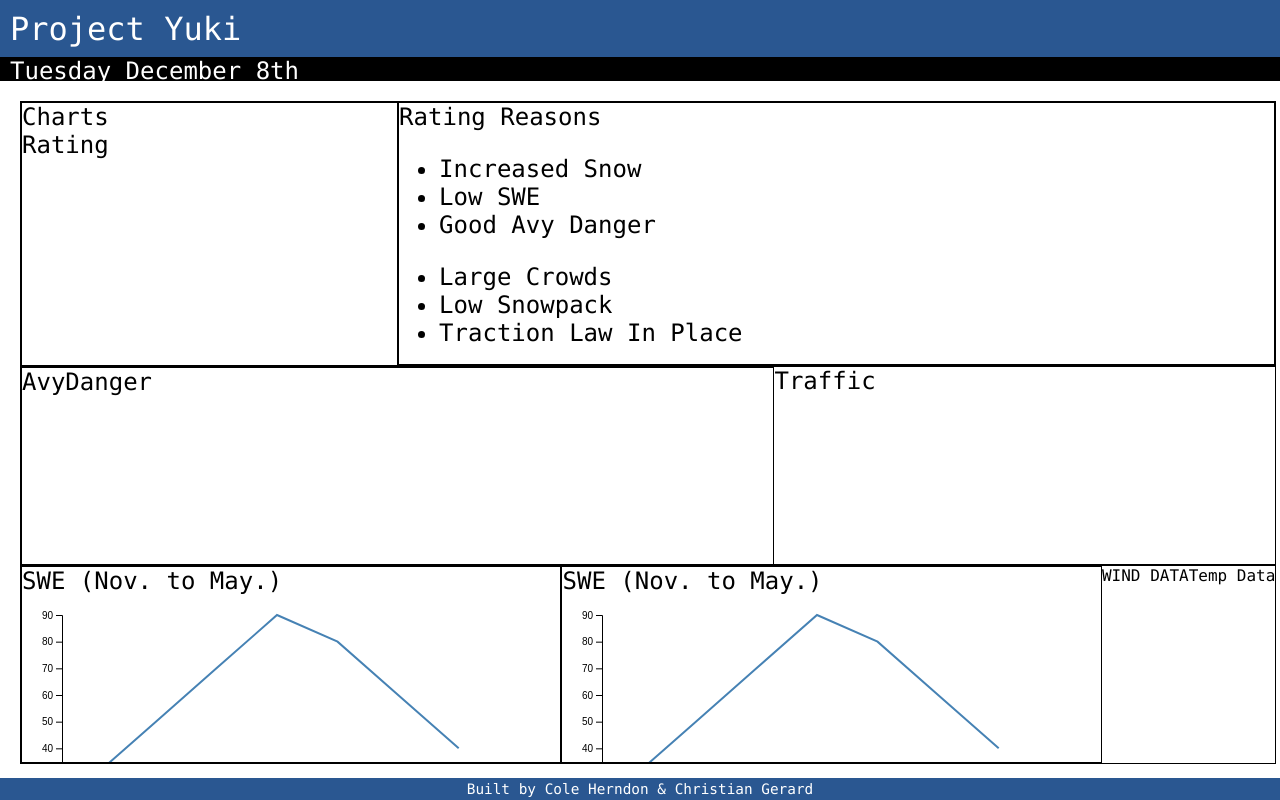
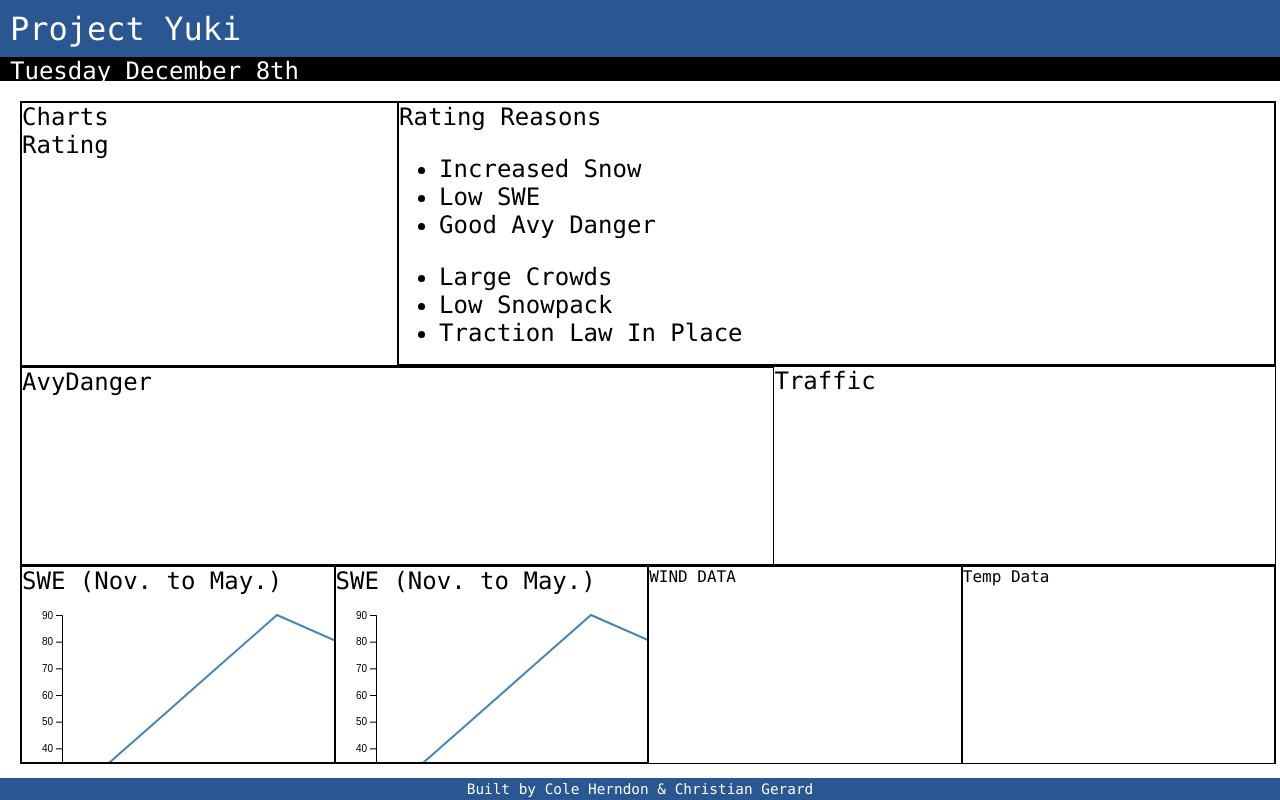
Before and after one commit to christian-gerard/project-yuki, a React (Vite) app in the folder client/: page / in a window 1280 px wide. Built offline with nearby package versions, Linux system fonts and the light colour scheme.

Commit message:
Adds Bottom Row of Dashboard

```diff
--- a/client/src/data-visualization/SWE.jsx
+++ b/client/src/data-visualization/SWE.jsx
@@ -3,7 +3,7 @@ import * as d3 from 'd3';
 import styled from 'styled-components'
 
 const Main = styled.div`
-    width:50%;
+    width:25%;
     border: 1px solid black;
     overflow: hidden;
     white-space: nowrap;
--- a/client/src/data-visualization/SnowDepth.jsx
+++ b/client/src/data-visualization/SnowDepth.jsx
@@ -3,7 +3,7 @@ import * as d3 from 'd3';
 import styled from 'styled-components'
 
 const Main = styled.div`
-    width:50%;
+    width:25%;
     border: 1px solid black;
     overflow: hidden;
     white-space: nowrap;
--- a/client/src/data-visualization/Temp.jsx
+++ b/client/src/data-visualization/Temp.jsx
@@ -1,12 +1,18 @@
 import styled from 'styled-components'
 
 function Temp() {
+  const Main = styled.div`
+    width:25%;
+    height:100%;
+    border: 1px solid black;
+  `
+
   return (
-   <div>
+   <Main>
       <p>
         Temp Data
       </p>
-   </div>
+   </Main>
   )
 
 
--- a/client/src/data-visualization/Wind.jsx
+++ b/client/src/data-visualization/Wind.jsx
@@ -2,10 +2,15 @@ import styled from 'styled-components'
 
 function Wind() {
 
+  const Main = styled.div`
+    height:100%;
+    width:25%;
+    border: 1px solid black;
+  `
   return (
-    <div>
+    <Main>
       <p>WIND DATA</p>
-    </div>
+    </Main>
   )
 }
 export default Wind
```
